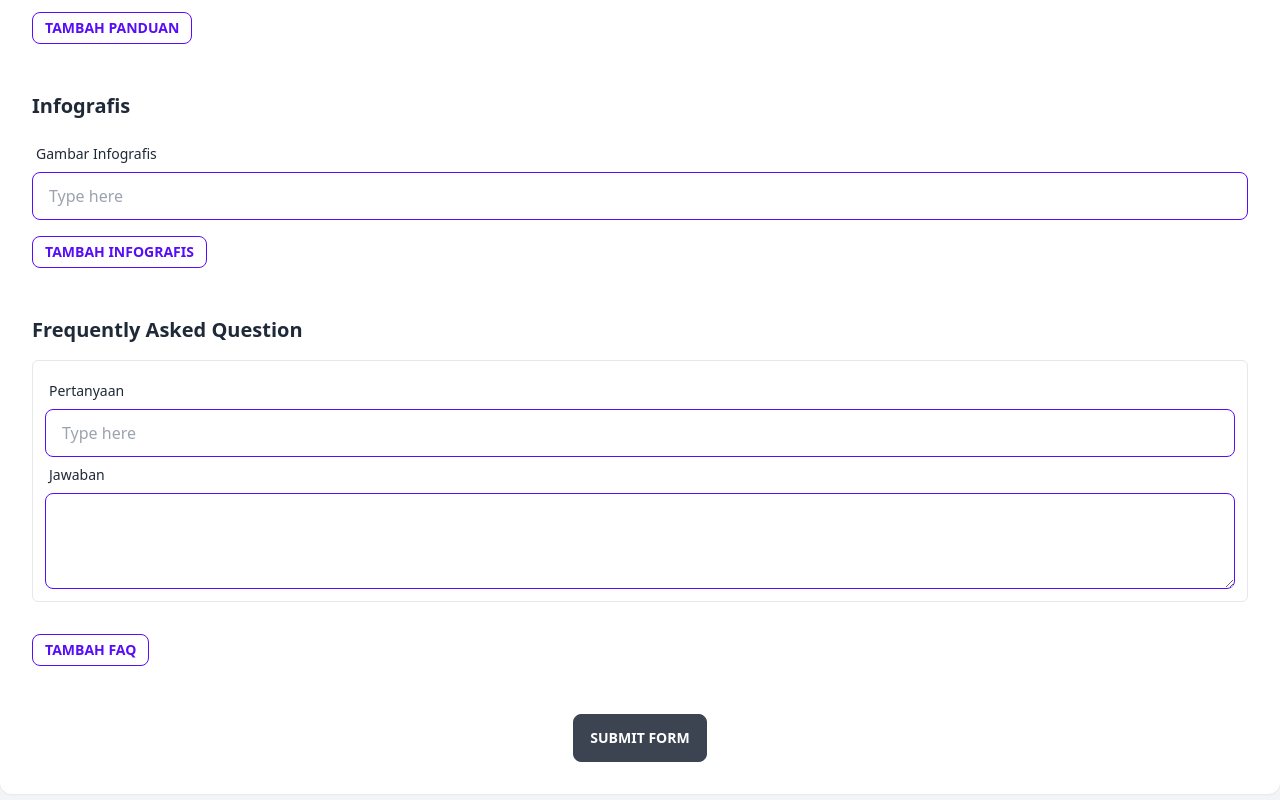
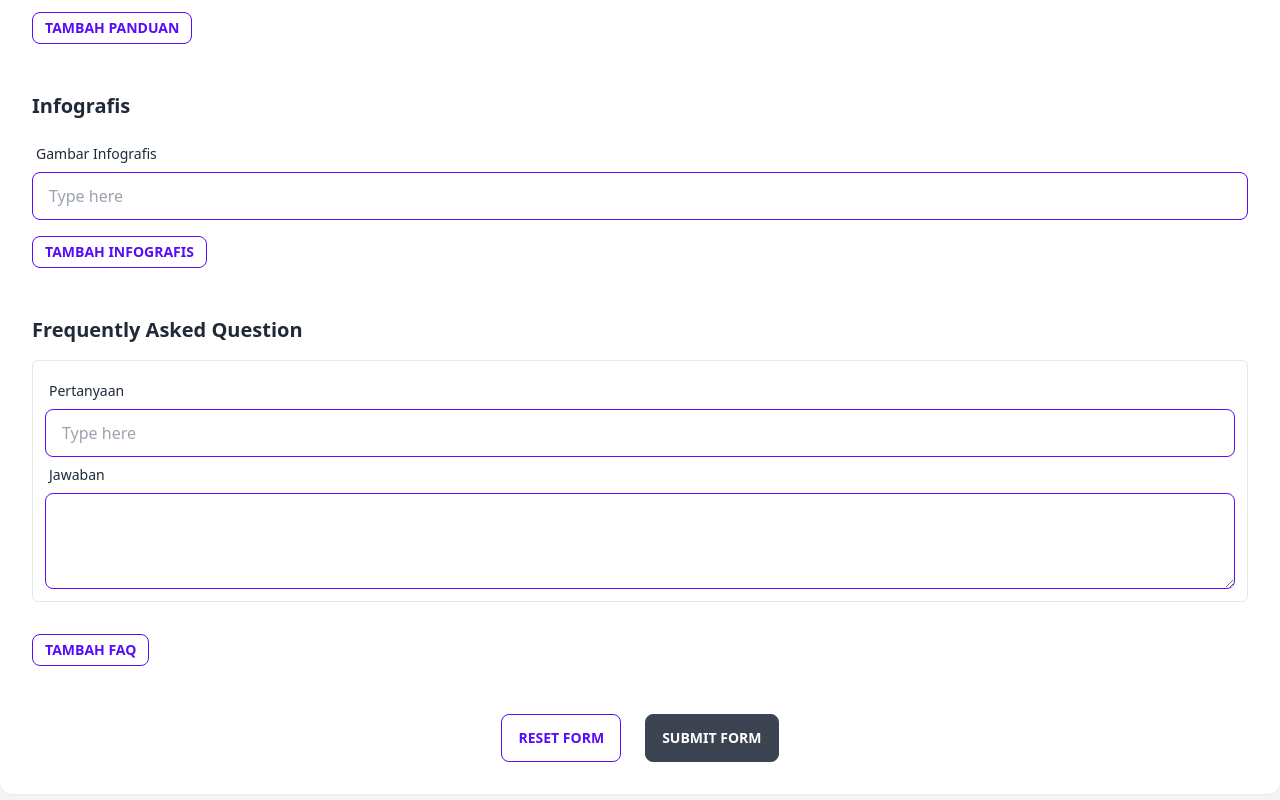
Before and after one commit to Ibwedagama/portal-jabarprov-public-service-form, a Nuxt app: page / in a window 1280 px wide. Shown: the part 3802-4602 px from the top of the page. Built offline with nearby package versions, Linux system fonts and the light colour scheme.

Commit message:
feat: add success toast; add reset form button

```diff
--- a/app.vue
+++ b/app.vue
@@ -468,8 +468,15 @@
           </button>
         </section>
 
+        <!-- Confirmation Modal -->
+        <div class="flex justify-center">
+          <button
+            class="btn btn-outline btn-primary mr-6"
+            @click="resetForm"
+          >
+            RESET FORM
+          </button>
 
-        <div class="flex justify-center">
           <!-- The button to open modal -->
           <label
             for="my-modal"
@@ -508,6 +515,18 @@
             </div>
           </div>
         </div>
+
+        <!-- Success Toast -->
+        <div
+          v-show="successSubmitForm"
+          class="toast toast-top toast-end"
+        >
+          <div class="alert alert-success">
+            <div>
+              <span>Berhasil menyimpan data</span>
+            </div>
+          </div>
+        </div>
       </form>
     </div>
   </main>
@@ -532,6 +551,7 @@ export default {
       termOfServiceCount: 1,
       infographicCount: 1,
       faqCount: 1,
+      successSubmitForm: false,
       form: {
         general_information: {
           name: "",
@@ -721,6 +741,12 @@ export default {
           },
           body: JSON.stringify(this.form)
         })
+
+        this.successSubmitForm = true
+
+        setTimeout(() => {
+          this.resetForm()
+        }, 1000);
       } catch (error) {
         console.log(error)
       } finally {
@@ -731,6 +757,11 @@ export default {
     confirmLeave() {
       return window.confirm('Do you really want to leave? you have unsaved changes!')
     },
+    resetForm() {
+      if (window.confirm("Apakah Anda ingin merefresh form?")) {
+        location.reload();
+      }
+    }
   }
 }
 </script>
```
